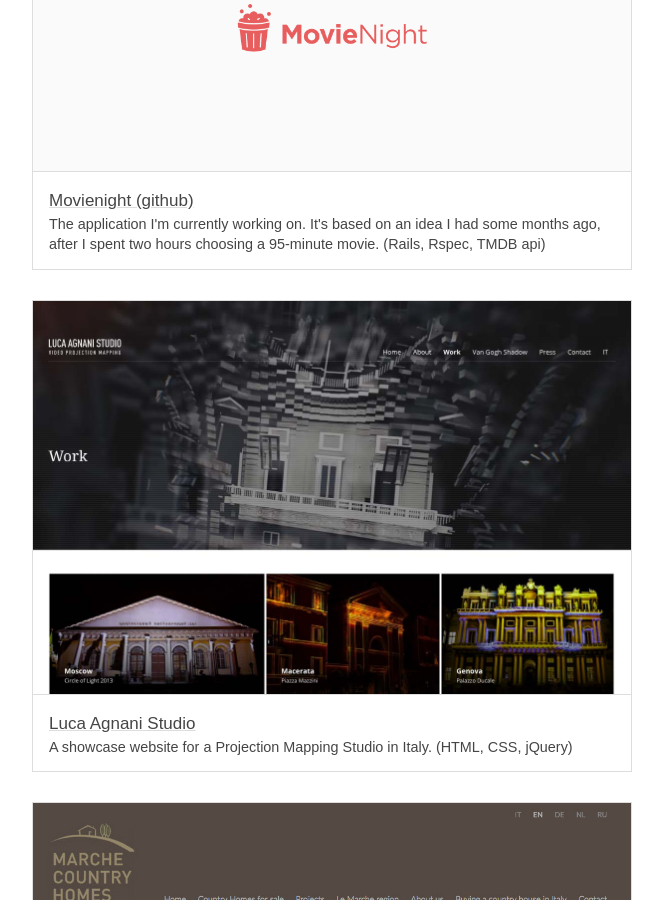
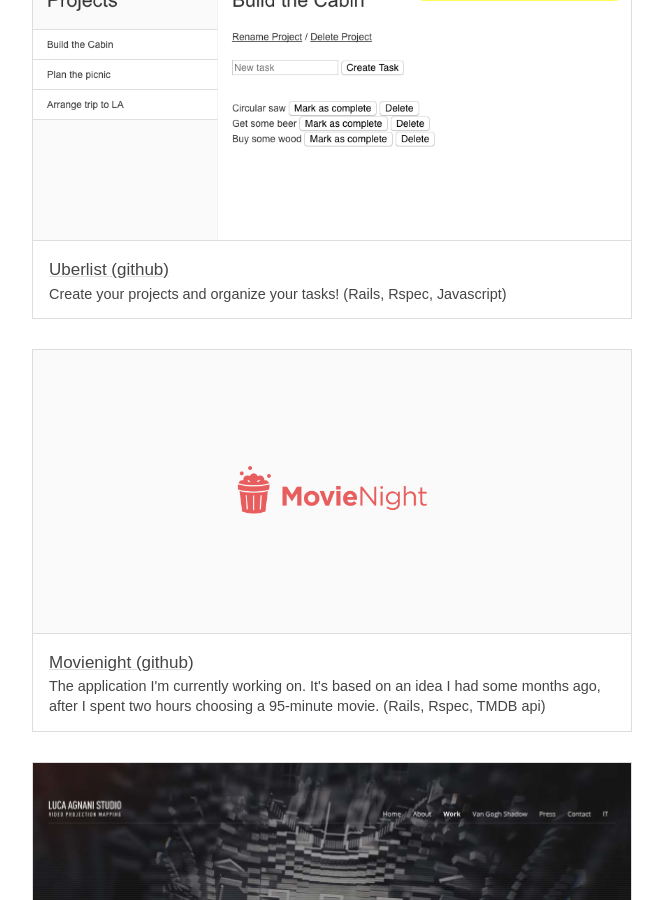
Before and after one commit to sekmo/sekmo.cc, a Jekyll site: the page built from projects.html, in a window 1280 px wide and 900 px high, scrolled down 736 px. Shown: the whole window, without its empty margins (308-971 px from the left). Built offline with Jekyll 4.4.1, drawn with Linux system fonts in a browser that asks for light colours.

Commit message:
Add uberlist to projects

```diff
--- a/projects.html
+++ b/projects.html
@@ -9,6 +9,11 @@
     <img src="/assets/images/portfolio/mynotes.jpg" alt="MyNotes">
     <p class="portfolio__item__title"><a href="https://github.com/sekmo/myNotes" target="_blank">MyNotes (github)</a></p>
     <p class="portfolio__item__description">A private online journal.<br>My first Rails project to tinker with the Rails architecture, Rspec, and Nginx.</p>
+  </div>
+  <div class="portfolio__item">
+    <img src="/assets/images/portfolio/uberlist.png" alt="Uberlist">
+    <p class="portfolio__item__title"><a href="https://github.com/sekmo/uberlist" target="_blank">Uberlist (github)</a></p>
+    <p class="portfolio__item__description">Create your projects and organize your tasks! (Rails, Rspec, Javascript)</p>
   </div>
   <div class="portfolio__item">
     <img src="/assets/images/portfolio/movienight.png" alt="Movienight">
```
Also changed, not shown: assets/images/portfolio/uberlist.png (added).
